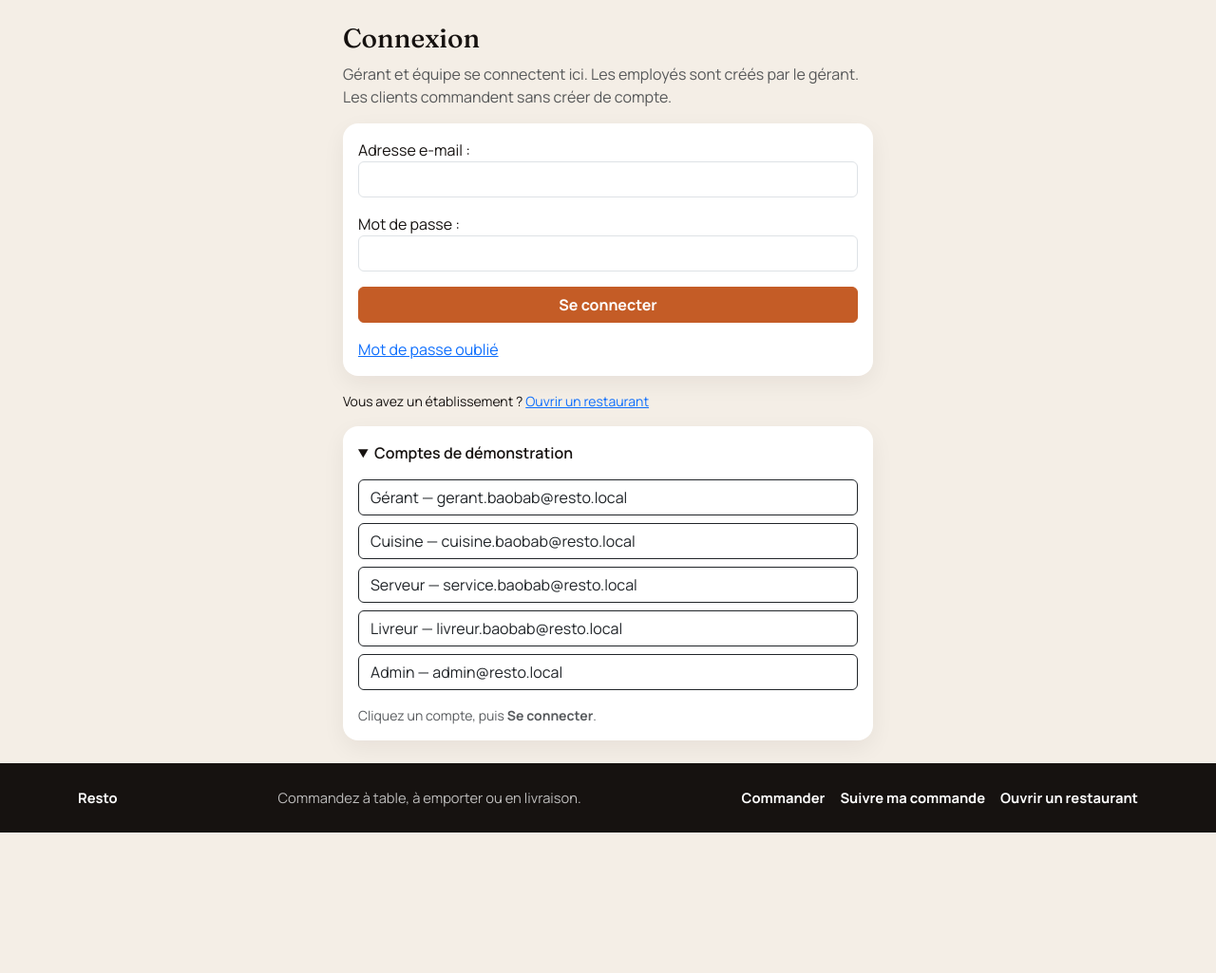
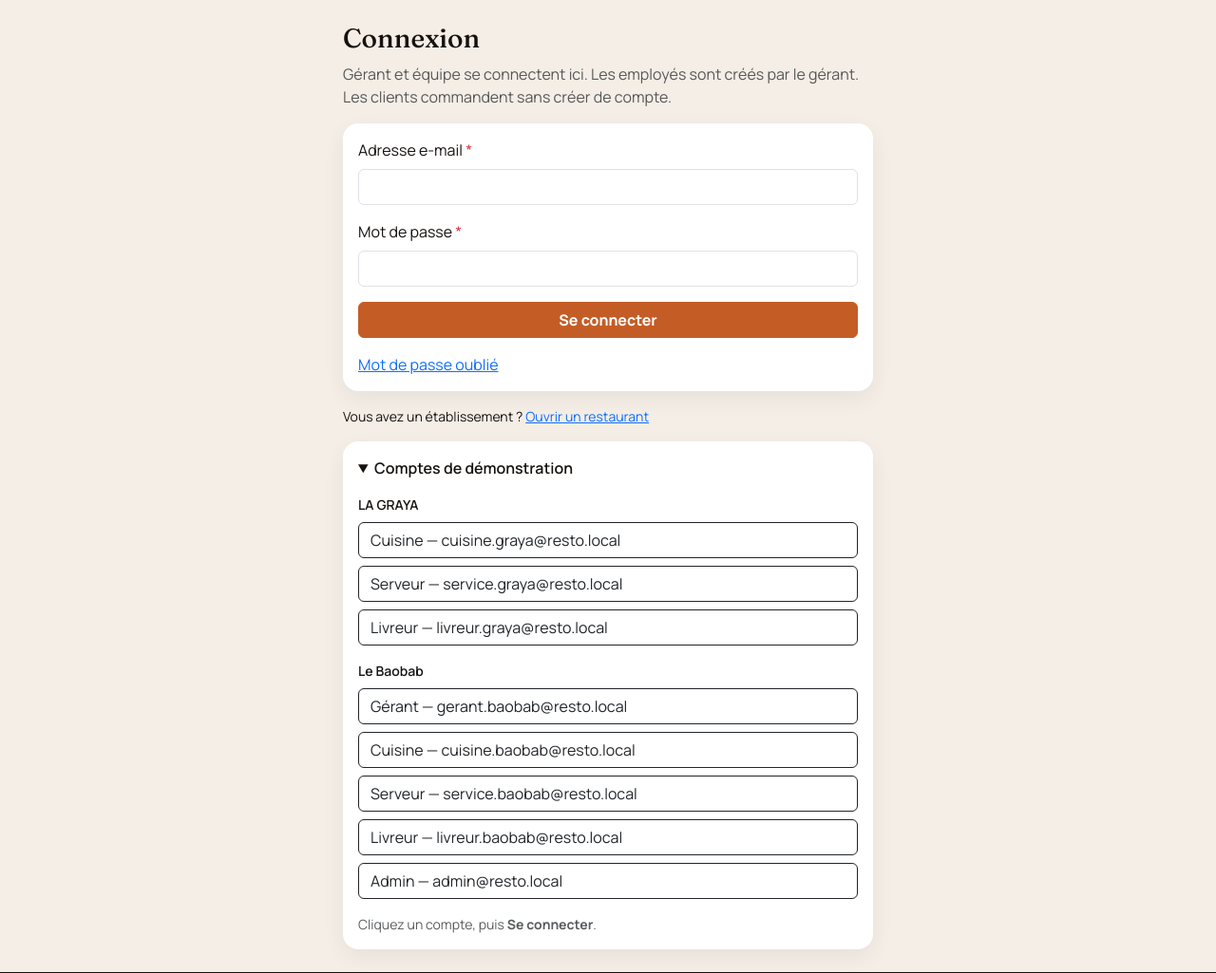
Before and after one commit to Abouya56/Resto, a Django app: page /connexion/ in a window 1280 px wide, after a click on "Comptes de démonstration". Shown: the part 56-1081 px from the top of the page at 95% size. Before the commit the page ends 933 px from the top, so only its background shows below. Run offline with Django 5.2, Linux system fonts and the light colour scheme; parts of the project's set-up code (start-up, migrations or seed data) failed here and were passed over.

Commit message:
Rend la connexion plus claire
- Message d'erreur lisible (sans liste à puces) qui rappelle les majuscules
- Champs mis en forme comme le reste du site
- Comptes de démonstration de LA GRAYA sur la page de connexion (développement)

Co-Authored-By: Claude Opus 5.5 <noreply@anthropic.com>

```diff
--- a/backend/apps/users/forms.py
+++ b/backend/apps/users/forms.py
@@ -11,6 +11,12 @@ class StyledFormMixin:
 
 
 class LoginForm(StyledFormMixin, AuthenticationForm):
+    error_messages = {
+        "invalid_login": (
+            "E-mail ou mot de passe incorrect. Vérifiez les majuscules : le mot de passe distingue « A » et « a »."
+        ),
+        "inactive": "Ce compte est désactivé. Contactez votre gérant.",
+    }
     username = forms.EmailField(label="Adresse e-mail")
     password = forms.CharField(
         label="Mot de passe",
--- a/backend/templates/auth/login.html
+++ b/backend/templates/auth/login.html
@@ -6,7 +6,13 @@
     <p class="text-muted">Gérant et équipe se connectent ici. Les employés sont créés par le gérant. Les clients commandent sans créer de compte.</p>
     <form method="post" class="card resto-card card-body mb-3">
         {% csrf_token %}
-        {{ form.as_p }}
+        {% for error in form.non_field_errors %}
+            <div class="alert alert-warning">{{ error }}</div>
+        {% endfor %}
+        <div class="row g-3 mb-3">
+            {% include "components/checkout_field.html" with field=form.username col="col-12" %}
+            {% include "components/checkout_field.html" with field=form.password col="col-12" %}
+        </div>
         <button class="btn btn-warning">Se connecter</button>
         <p class="mt-3 mb-0"><a href="{% url 'users:password_reset' %}">Mot de passe oublié</a></p>
     </form>
@@ -18,6 +24,11 @@
     <details class="card resto-card card-body">
         <summary class="fw-semibold">Comptes de démonstration</summary>
         <div class="d-grid gap-2 mt-3">
+            <p class="small fw-semibold mb-0">LA GRAYA</p>
+            <button type="button" class="btn btn-outline-dark text-start" data-demo-email="cuisine.graya@resto.local" data-demo-password="Staff1234!">Cuisine — cuisine.graya@resto.local</button>
+            <button type="button" class="btn btn-outline-dark text-start" data-demo-email="service.graya@resto.local" data-demo-password="Staff1234!">Serveur — service.graya@resto.local</button>
+            <button type="button" class="btn btn-outline-dark text-start" data-demo-email="livreur.graya@resto.local" data-demo-password="Staff1234!">Livreur — livreur.graya@resto.local</button>
+            <p class="small fw-semibold mb-0 mt-2">Le Baobab</p>
             <button type="button" class="btn btn-outline-dark text-start" data-demo-email="gerant.baobab@resto.local" data-demo-password="Staff1234!">Gérant — gerant.baobab@resto.local</button>
             <button type="button" class="btn btn-outline-dark text-start" data-demo-email="cuisine.baobab@resto.local" data-demo-password="Staff1234!">Cuisine — cuisine.baobab@resto.local</button>
             <button type="button" class="btn btn-outline-dark text-start" data-demo-email="service.baobab@resto.local" data-demo-password="Staff1234!">Serveur — service.baobab@resto.local</button>
```
